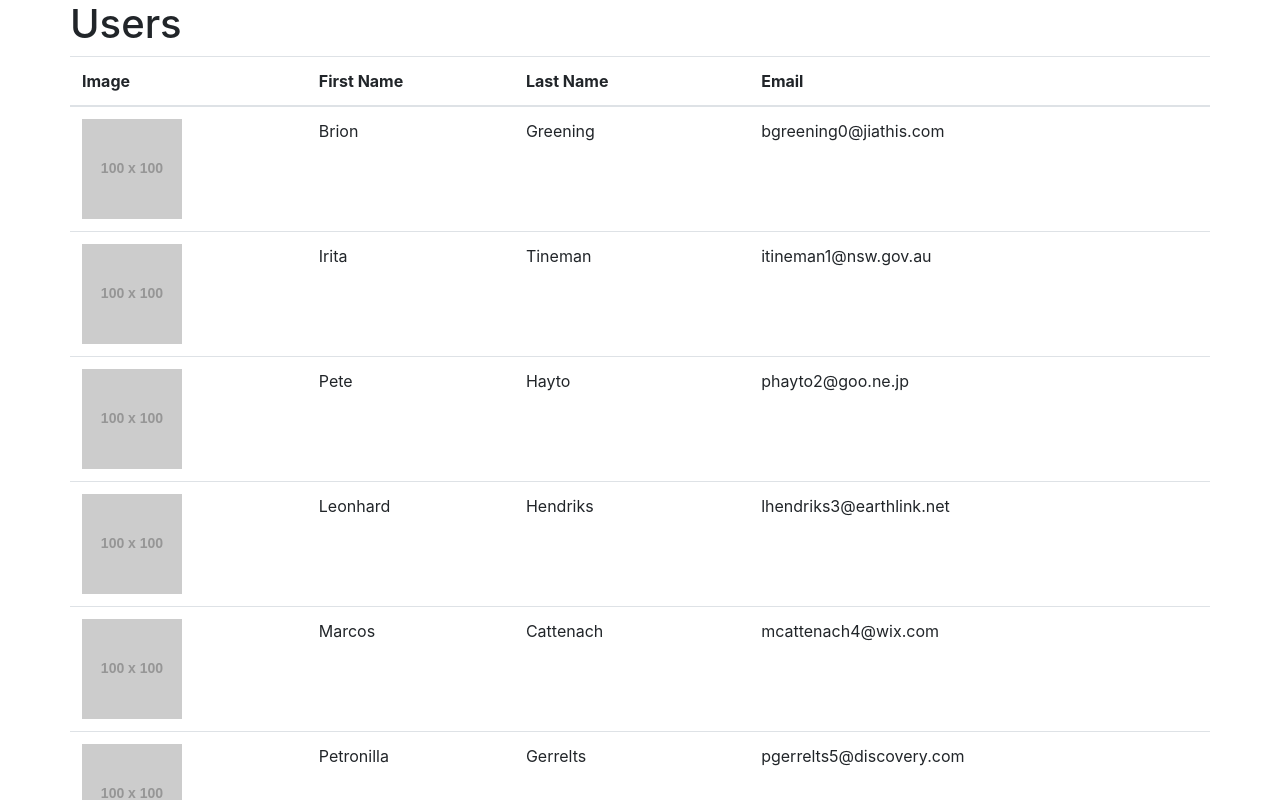
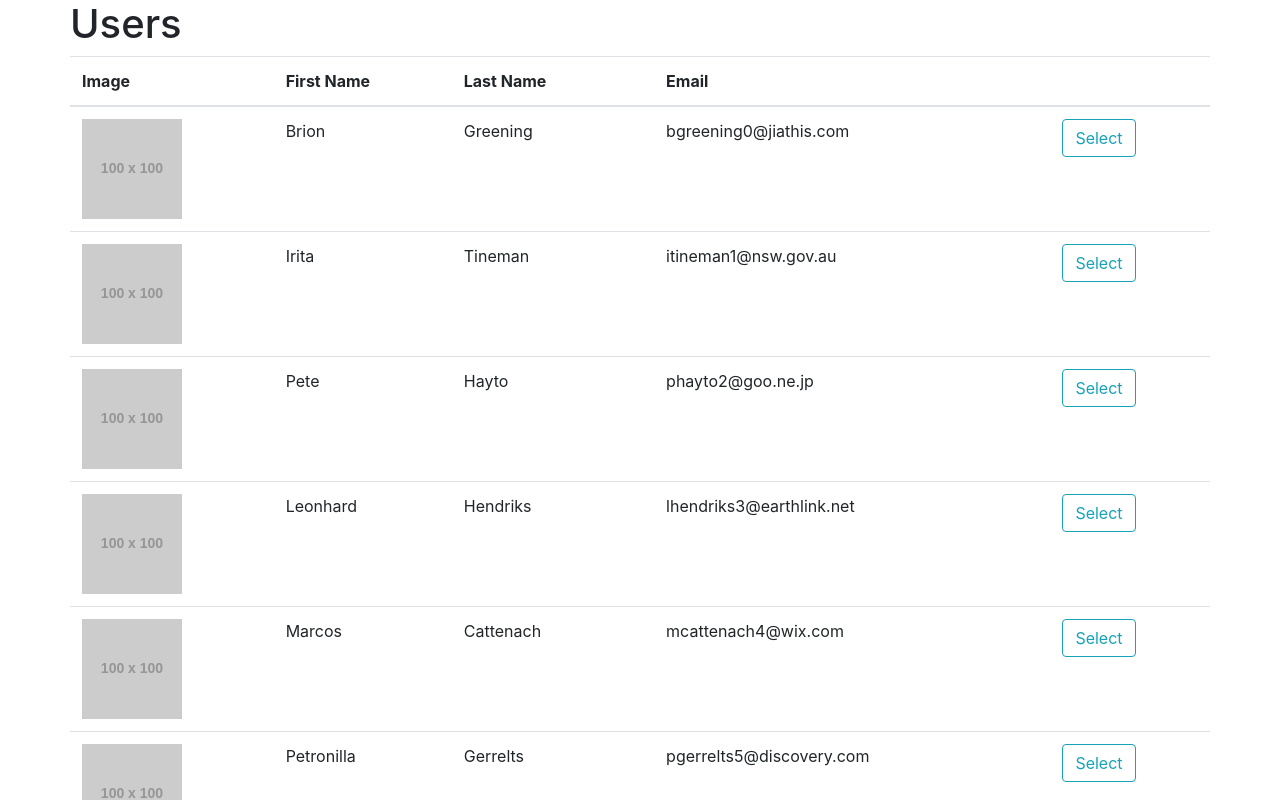
Before and after one commit to DBombay/gh-js-challenge, a React (Create React App) app: page / in a window 1280 px wide. Shown: the top 800 px of the page. Built offline with nearby package versions, Linux system fonts and the light colour scheme.

Commit message:
users can be selected and unselected

```diff
--- a/src/Components/SelectedUser.js
+++ b/src/Components/SelectedUser.js
@@ -9,7 +9,7 @@ export default function SelectedUser(props) {
       <Table borderless>
         <UserHeader/>
         <tbody>
-        <UserRow user={props.user}/>
+        <UserRow user={props.user} key={props.user.id} selected={true} onClick={props.onClick}/>
         </tbody>
       </Table>
     </div>
--- a/src/Components/UserHeader.js
+++ b/src/Components/UserHeader.js
@@ -8,6 +8,7 @@ export default function UserHeader() {
       <th>First Name</th>
       <th>Last Name</th>
       <th>Email</th>
+      <th></th>
     </tr>
     </thead>
   )
--- a/src/Components/UserRow.js
+++ b/src/Components/UserRow.js
@@ -1,7 +1,11 @@
 import React from 'react'
+import {Button} from 'reactstrap'
 
 export default function UserRow(props) {
   const user = props.user;
+  let btnText = props.selected ? 'Un-Select' : 'Select';
+  let btnColor = props.selected ? 'danger' : 'info';
+
 
   return (
     <tr key={user.key}>
@@ -11,6 +15,9 @@ export default function UserRow(props) {
       <td>{user.first}</td>
       <td>{user.last}</td>
       <td>{user.email}</td>
+      <td>
+        <Button onClick={() => {props.onClick(user)}} color={btnColor} outline>{btnText}</Button>
+      </td>
     </tr>
   )
 }
--- a/src/Containers/UserListContainer.js
+++ b/src/Containers/UserListContainer.js
@@ -7,6 +7,8 @@ export default class UserListContainer extends React.Component {
   constructor(props) {
     super(props);
     this.buildUserRows = this.buildUserRows.bind(this);
+    this.selectUser = this.selectUser.bind(this);
+    this.unselectUser = this.unselectUser.bind(this);
     this.state = {
       users: this.props.users,
       selectedUser: null
@@ -16,7 +18,7 @@ export default class UserListContainer extends React.Component {
   buildUserRows(users) {
     const UsersList = users.map((user) => {
       return (
-        <UserRow user={user} key={user.id}/>
+        <UserRow user={user} key={user.id} selected={false} onClick={this.selectUser}/>
       )
     });
 
@@ -27,12 +29,34 @@ export default class UserListContainer extends React.Component {
     )
   }
 
+  selectUser(user) {
+    let users = this.state.users.filter(function (obj) {
+      return obj.id !== user.id;
+    });
+
+    this.setState({
+        users: users,
+        selectedUser: user
+      }
+    )
+  }
+
+  unselectUser(user) {
+    let users = this.state.users;
+    users.push(user);
+
+    this.setState({
+      users: users,
+      selectedUser: null
+    })
+  }
+
   render() {
     return (
       <div className='container w-100'>
         {this.state.selectedUser &&
         <div className="row">
-          <SelectedUser user={this.state.selectedUser}/>
+          <SelectedUser user={this.state.selectedUser} onClick={this.unselectUser}/>
         </div>
         }
         <div className='row'>
```
